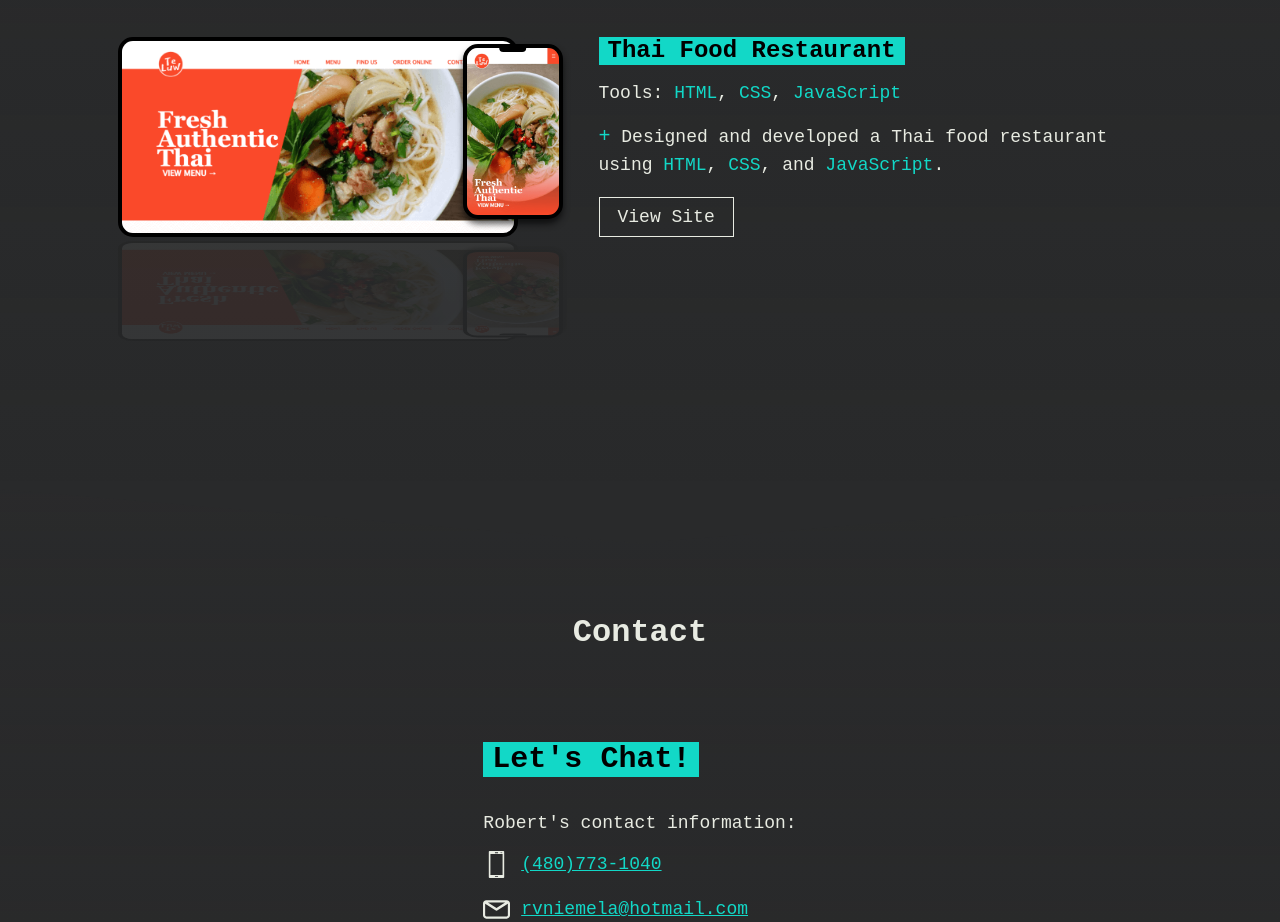
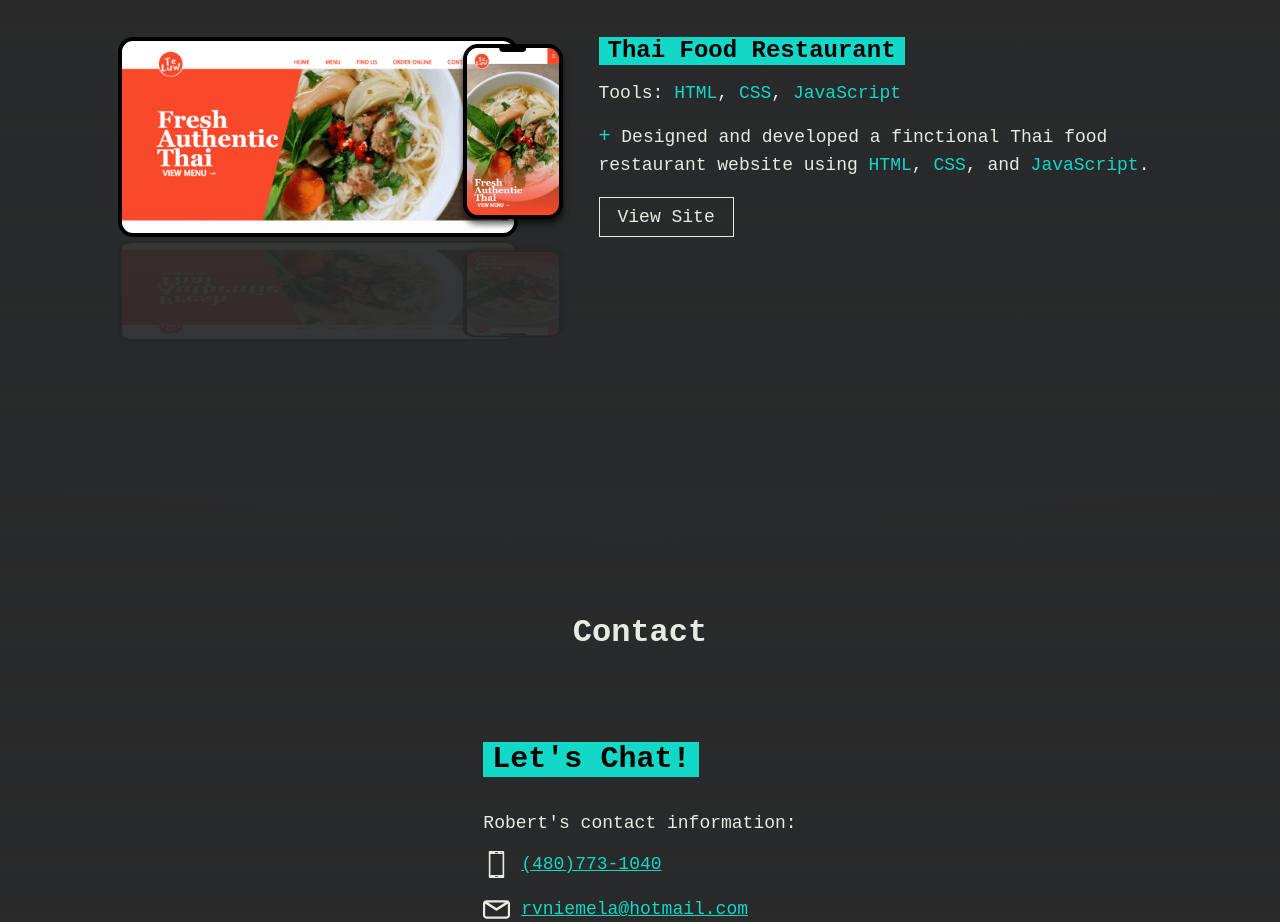
Before and after one commit to rniemela77/rvniemela.com, a website: page index.html in a window 1280 px wide. Shown: the part 2480-3402 px from the top of the page. Drawn offline with Linux system fonts and the light colour scheme.

Commit message:
fix(projects): fix te luw text

```diff
--- a/index.html
+++ b/index.html
@@ -189,7 +189,7 @@
             </div>
 
             <p>
-              Designed and developed a Thai food restaurant using
+              Designed and developed a finctional Thai food restaurant website using
               <span>HTML</span>, <span>CSS</span>, and <span>JavaScript</span>.
             </p>
 
```
